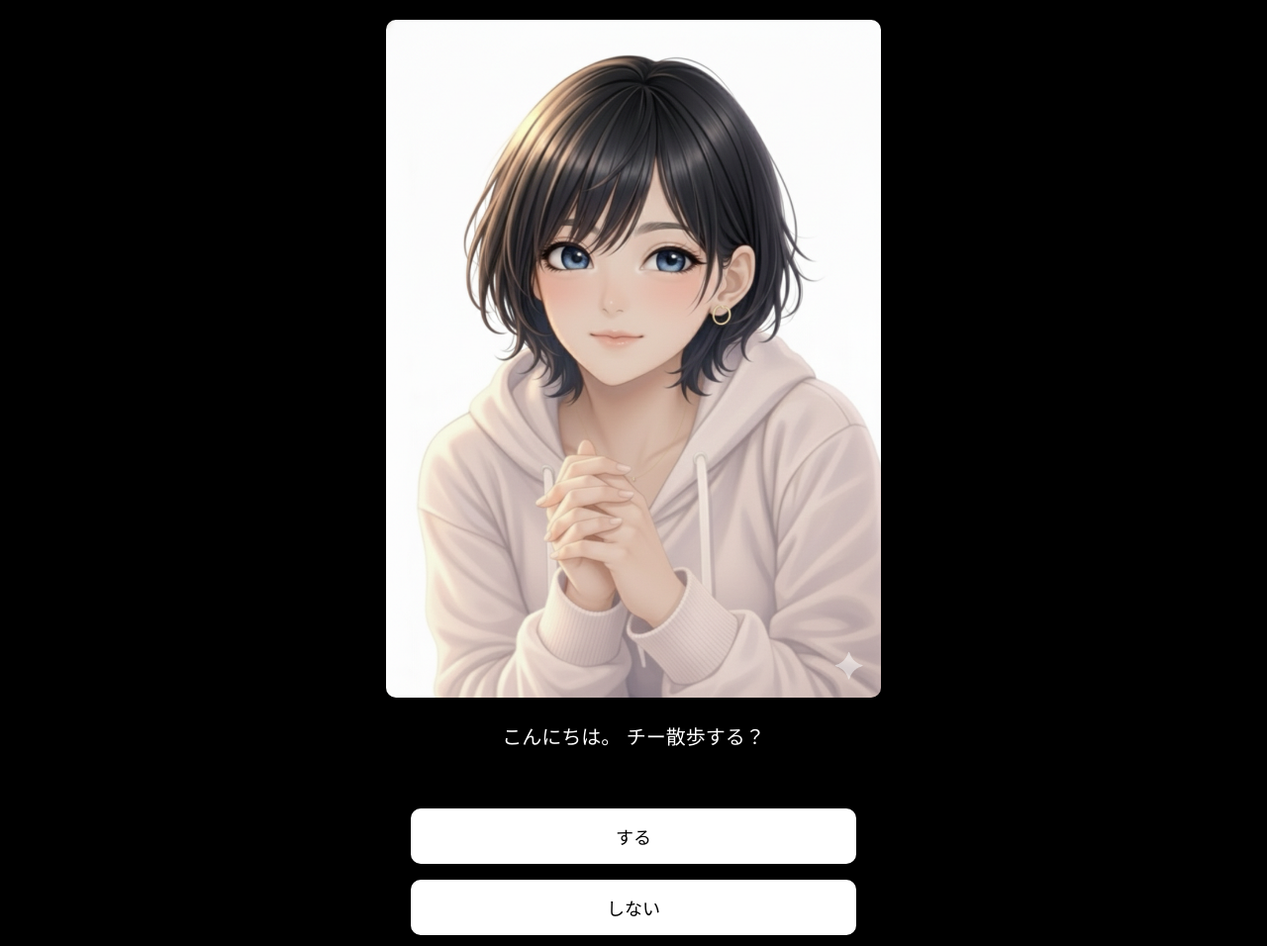
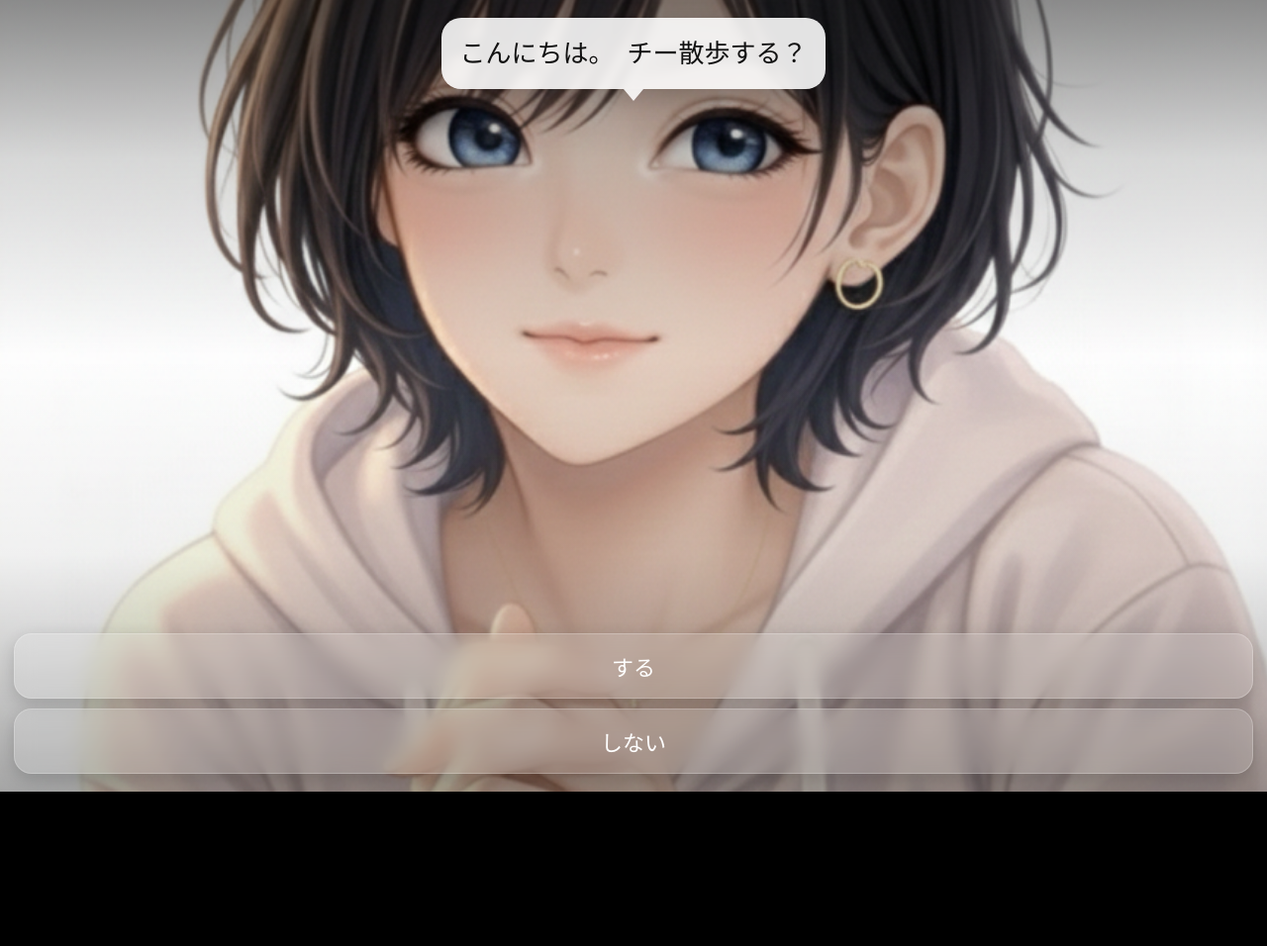
Before and after one commit to galaxie727/sanpo, a plain HTML site: page index.html in a window 1280 px wide. Shown: the whole page at 99% size. After the commit the page ends 800 px from the top, so only its background shows below. Drawn offline with Linux system fonts and the light colour scheme.

Commit message:
Update index.html

```diff
--- a/index.html
+++ b/index.html
@@ -1,124 +1,212 @@
 <!DOCTYPE html>
 <html lang="ja">
 <head>
-<meta charset="UTF-8">
-<meta name="viewport" content="width=device-width, initial-scale=1.0">
+<meta charset="UTF-8" />
+<meta name="viewport" content="width=device-width,initial-scale=1.0,viewport-fit=cover" />
 <title>チー散歩</title>
-
 <style>
-
-body{
-background:#000;
-color:#fff;
-font-family:sans-serif;
-text-align:center;
-margin:0;
+  * {
+    box-sizing: border-box;
+    -webkit-tap-highlight-color: transparent;
   }
 
-#game{
-max-width:500px;
-margin:auto;
-padding:20px;
+  html, body {
+    margin: 0;
+    padding: 0;
+    width: 100%;
+    height: 100%;
+    overflow: hidden;
+    font-family: sans-serif;
+    background: #000;
   }
 
-img{
-width:100%;
-border-radius:10px;
+  #game {
+    position: relative;
+    width: 100vw;
+    height: 100vh;
+    overflow: hidden;
+    color: #fff;
   }
 
-#text{
-font-size:20px;
-margin:20px 0;
-min-height:60px;
+  /* 背景画像 */
+  #bg {
+    position: absolute;
+    inset: 0;
+    width: 100%;
+    height: 100%;
+    object-fit: cover;
+    object-position: center;
+    z-index: 0;
   }
 
-button{
-width:90%;
-padding:15px;
-margin:8px;
-font-size:18px;
-border:none;
-border-radius:10px;
-background:#fff;
+  /* 上の暗めグラデ */
+  .top-fade {
+    position: absolute;
+    inset: 0;
+    background:
+      linear-gradient(to bottom,
+        rgba(0,0,0,0.45) 0%,
+        rgba(0,0,0,0.15) 20%,
+        rgba(0,0,0,0.00) 45%,
+        rgba(0,0,0,0.05) 70%,
+        rgba(0,0,0,0.35) 100%);
+    z-index: 1;
+    pointer-events: none;
   }
 
+  /* 吹き出しエリア */
+  #messageWrap {
+    position: absolute;
+    top: calc(env(safe-area-inset-top) + 18px);
+    left: 16px;
+    right: 16px;
+    z-index: 3;
+    display: flex;
+    justify-content: center;
+  }
+
+  #bubble {
+    position: relative;
+    max-width: 92%;
+    min-height: 72px;
+    padding: 16px 18px;
+    border-radius: 20px;
+    background: rgba(255,255,255,0.88);
+    color: #111;
+    font-size: 26px;
+    line-height: 1.55;
+    text-align: center;
+    box-shadow: 0 8px 24px rgba(0,0,0,0.18);
+    backdrop-filter: blur(4px);
+    -webkit-backdrop-filter: blur(4px);
+  }
+
+  #bubble::after {
+    content: "";
+    position: absolute;
+    left: 50%;
+    transform: translateX(-50%);
+    bottom: -12px;
+    border-width: 12px 10px 0 10px;
+    border-style: solid;
+    border-color: rgba(255,255,255,0.88) transparent transparent transparent;
+  }
+
+  /* 下部UI */
+  #bottomUI {
+    position: absolute;
+    left: 0;
+    right: 0;
+    bottom: 0;
+    padding:
+      12px 14px
+      calc(env(safe-area-inset-bottom) + 18px)
+      14px;
+    z-index: 4;
+  }
+
+  #choices {
+    display: grid;
+    gap: 10px;
+  }
+
+  .choice-btn {
+    width: 100%;
+    border: 1px solid rgba(255,255,255,0.22);
+    border-radius: 18px;
+    padding: 16px 14px;
+    font-size: 22px;
+    color: #fff;
+    background: rgba(255,255,255,0.16);
+    backdrop-filter: blur(10px);
+    -webkit-backdrop-filter: blur(10px);
+    box-shadow: 0 6px 18px rgba(0,0,0,0.18);
+    cursor: pointer;
+  }
+
+  .choice-btn:active {
+    transform: scale(0.98);
+    background: rgba(255,255,255,0.24);
+  }
+
+  /* スマホで少しだけ調整 */
+  @media (max-width: 480px) {
+    #bubble {
+      font-size: 23px;
+      padding: 15px 16px;
+    }
+
+    .choice-btn {
+      font-size: 20px;
+      padding: 15px 12px;
+    }
+  }
 </style>
 </head>
+<body>
+<div id="game">
+  <img id="bg" src="girl.png" alt="girl" />
+  <div class="top-fade"></div>
 
-<body>
-
-<div id="game">
-
-<img id="girl" src="girl.png">
-
-<div id="text">
-こんにちは。
-チー散歩する？
+  <div id="messageWrap">
+    <div id="bubble">こんにちは。　チー散歩する？</div>
   </div>
 
+  <div id="bottomUI">
     <div id="choices">
-
-<button onclick="next(1)">する</button>
-<button onclick="next(2)">しない</button>
-
+      <button class="choice-btn" onclick="nextScene(1)">する</button>
+      <button class="choice-btn" onclick="nextScene(2)">しない</button>
     </div>
-
+  </div>
 </div>
 
 <script>
+  let scene = 0;
 
-let scene=0
-
-function next(choice){
-
-if(scene==0){
-
-if(choice==1){
-
-document.getElementById("text").innerHTML="じゃあ少し歩こう"
-
-document.getElementById("choices").innerHTML=`
-<button onclick="next(3)">公園</button>
-<button onclick="next(4)">カフェ</button>
-`
-
-scene=1
-
+  function setMessage(text) {
+    document.getElementById("bubble").innerHTML = text;
   }
 
-if(choice==2){
-
-document.getElementById("text").innerHTML="そっか…またね"
-
-document.getElementById("choices").innerHTML=""
-
+  function setChoices(buttons) {
+    const choices = document.getElementById("choices");
+    choices.innerHTML = buttons.map(btn => {
+      return `<button class="choice-btn" onclick="${btn.onclick}">${btn.label}</button>`;
+    }).join("");
   }
 
+  function nextScene(choice) {
+    if (scene === 0) {
+      if (choice === 1) {
+        setMessage("じゃあ少し歩こう。<br>どこに行く？");
+        setChoices([
+          { label: "公園", onclick: "nextScene(3)" },
+          { label: "カフェ", onclick: "nextScene(4)" },
+          { label: "夜道", onclick: "nextScene(5)" }
+        ]);
+        scene = 1;
+      } else if (choice === 2) {
+        setMessage("そっか。<br>また今度ね。");
+        setChoices([
+          { label: "最初に戻る", onclick: "location.reload()" }
+        ]);
+      }
+      return;
     }
 
-else if(scene==1){
-
-if(choice==3){
-
-document.getElementById("text").innerHTML="公園いいね。静かだよ"
-
+    if (scene === 1) {
+      if (choice === 3) {
+        setMessage("公園いいね。<br>静かで落ち着く。");
+      } else if (choice === 4) {
+        setMessage("カフェ行こ。<br>甘いの好き？");
+      } else if (choice === 5) {
+        setMessage("夜道ってちょっとドキドキするね。");
       }
 
-if(choice==4){
-
-document.getElementById("text").innerHTML="カフェ行こ。甘いの好き？"
-
+      setChoices([
+        { label: "もう一回", onclick: "location.reload()" }
+      ]);
     }
-
-document.getElementById("choices").innerHTML=`
-<button onclick="location.reload()">もう一回</button>
-`
-
   }
-
-}
-
 </script>
-
 </body>
 </html>
```
Lines whose indentation alone changed are shown as unchanged.
